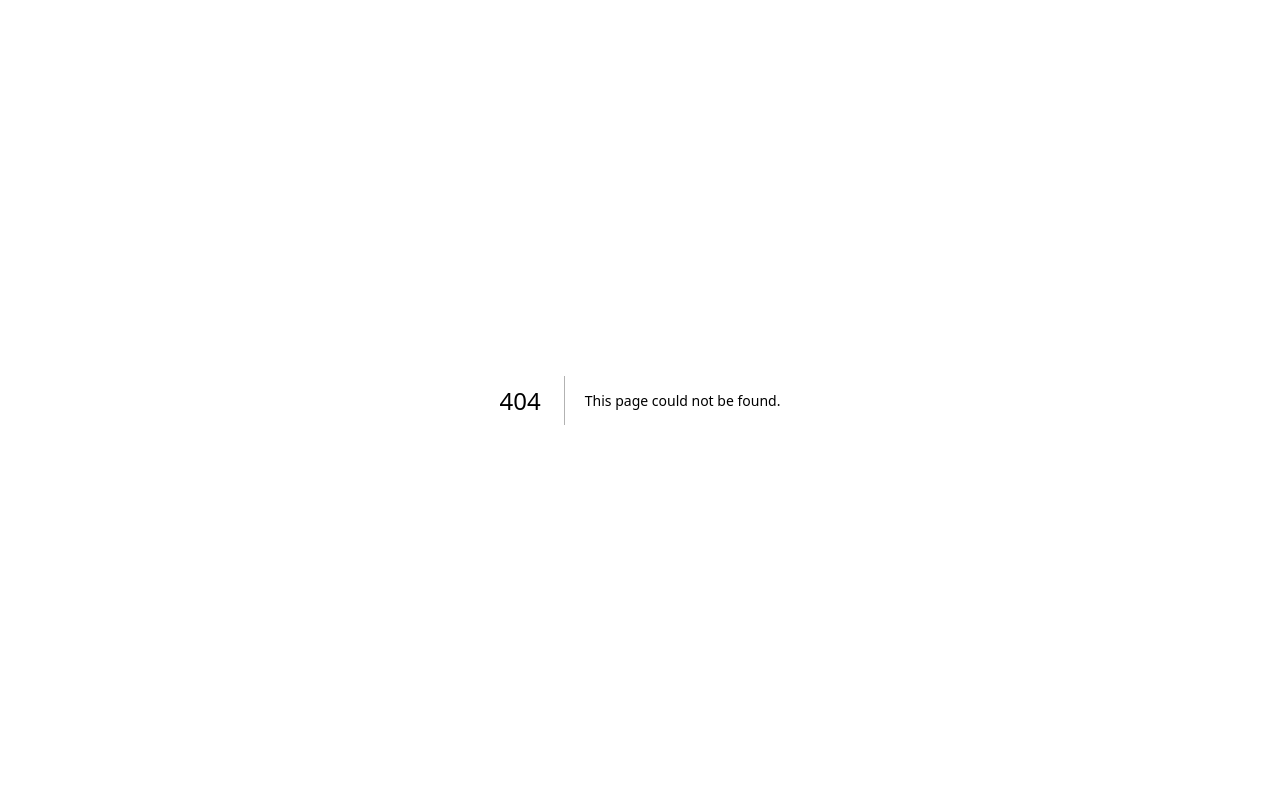
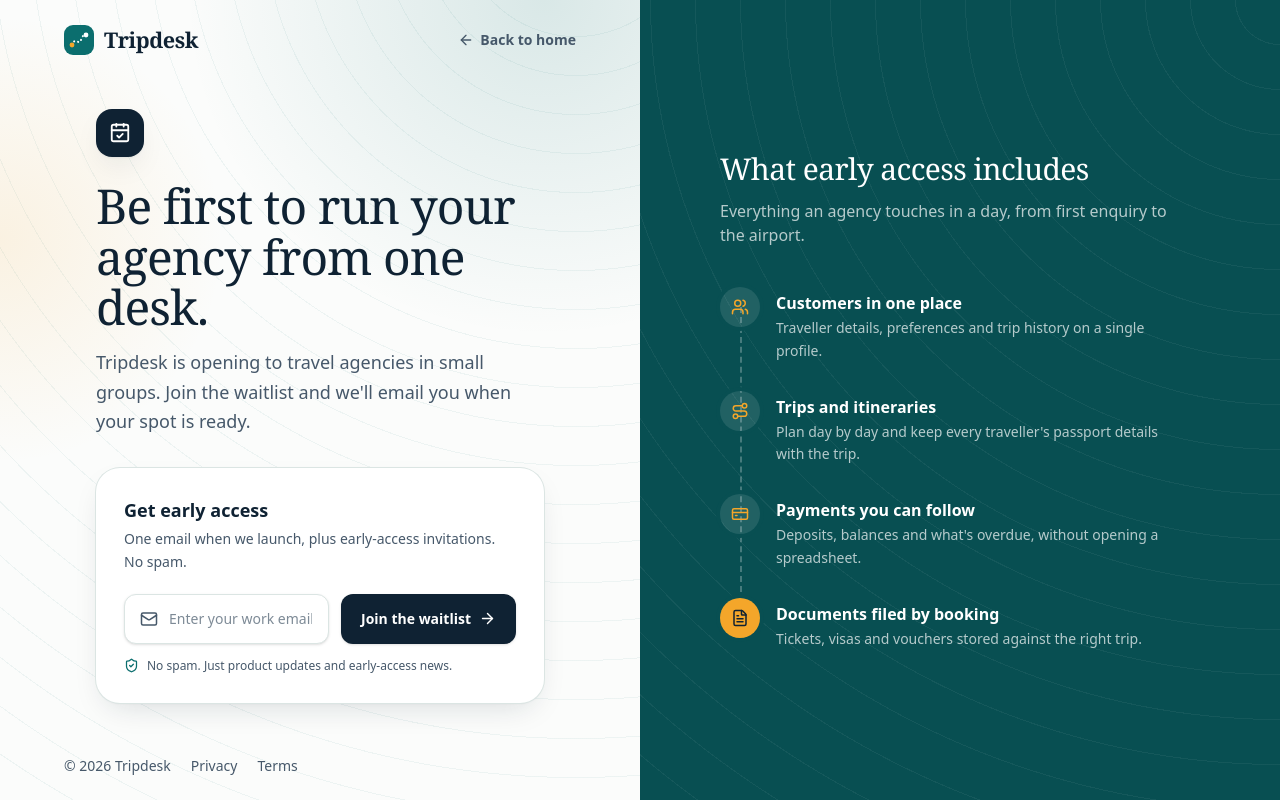
Before and after one commit to bishal-dd/travel-agency-management-frontend, a Next.js app: page /waitlist in a window 1280 px wide. Before the commit this address had no page. Built offline with nearby package versions, Linux system fonts and the light colour scheme.

Commit message:
add waitlist page and navigation

```diff
--- a/src/app/page.tsx
+++ b/src/app/page.tsx
@@ -15,12 +15,12 @@ export default function Home() {
       <Navbar />
       <main>
         <Hero />
-        <TrustedBy />
+        {/* <TrustedBy /> */}
         <Features />
         <ProductPreview />
         <Benefits />
         <HowItWorks />
-        <Testimonials />
+        {/* <Testimonials /> */}
         <CallToAction />
       </main>
       <Footer />
--- /dev/null
+++ b/src/app/waitlist/page.tsx
@@ -0,0 +1,155 @@
+import Link from "next/link";
+import {
+  CalendarCheck,
+  CreditCard,
+  FileText,
+  Route,
+  Users,
+} from "lucide-react";
+import { WaitlistForm } from "@/src/features/landing-page/ui/WaitlistForm";
+import { BackToHome } from "@/src/features/landing-page/ui/BackToHome";
+
+const features = [
+  {
+    icon: Users,
+    title: "Customers in one place",
+    body: "Traveller details, preferences and trip history on a single profile.",
+  },
+  {
+    icon: Route,
+    title: "Trips and itineraries",
+    body: "Plan day by day and keep every traveller's passport details with the trip.",
+  },
+  {
+    icon: CreditCard,
+    title: "Payments you can follow",
+    body: "Deposits, balances and what's overdue, without opening a spreadsheet.",
+  },
+  {
+    icon: FileText,
+    title: "Documents filed by booking",
+    body: "Tickets, visas and vouchers stored against the right trip.",
+  },
+];
+
+function LogoMark() {
+  return (
+    <svg width="30" height="30" viewBox="0 0 30 30" aria-hidden="true">
+      <rect width="30" height="30" rx="9" className="fill-lagoon" />
+      <path
+        d="M8 20c3-9 7 1 9-5s4-5 5-5"
+        fill="none"
+        stroke="white"
+        strokeWidth="2"
+        strokeLinecap="round"
+        strokeDasharray="0.1 4"
+      />
+      <circle cx="8" cy="20" r="2.4" className="fill-marigold" />
+      <circle cx="22" cy="10" r="2.4" fill="white" />
+    </svg>
+  );
+}
+
+export default function WaitlistPage() {
+  return (
+    <div className="grid min-h-dvh bg-paper lg:grid-cols-[minmax(0,1fr)_minmax(0,1fr)]">
+      {/* Form side */}
+      <div className="contours flex flex-col px-5 py-6 sm:px-10 lg:px-16">
+        <header className="flex items-center justify-between gap-4">
+          <Link
+            href="/"
+            className="inline-flex items-center gap-2.5"
+            aria-label="Tripdesk home"
+          >
+            <LogoMark />
+            <span className="font-display text-[1.35rem] font-semibold text-ink">
+              Tripdesk
+            </span>
+          </Link>
+          <BackToHome />
+        </header>
+
+        <main className="flex flex-1 items-center justify-center py-12">
+          <div className="w-full max-w-[28rem]">
+            <span className="grid size-12 place-items-center rounded-2xl bg-ink text-white shadow-lift">
+              <CalendarCheck size={22} aria-hidden="true" />
+            </span>
+
+            <h1 className="font-display mt-6 text-[2.6rem] leading-[1.05] font-medium text-ink sm:text-5xl">
+              Be first to run your agency from one desk.
+            </h1>
+            <p className="mt-4 text-lg leading-relaxed text-ink-soft">
+              Tripdesk is opening to travel agencies in small groups. Join the
+              waitlist and we&apos;ll email you when your spot is ready.
+            </p>
+
+            <div className="mt-8 rounded-3xl bg-white p-6 shadow-lift ring-1 ring-line sm:p-7">
+              <h2 className="text-lg font-bold text-ink">Get early access</h2>
+              <p className="mt-1 text-sm leading-relaxed text-ink-soft">
+                One email when we launch, plus early-access invitations. No
+                spam.
+              </p>
+              <div className="mt-5">
+                <WaitlistForm />
+              </div>
+            </div>
+          </div>
+        </main>
+
+        <footer className="flex flex-wrap gap-x-5 gap-y-1 text-sm text-ink-soft">
+          <span>© 2026 Tripdesk</span>
+          <Link href="/privacy" className="hover:text-ink">
+            Privacy
+          </Link>
+          <Link href="/terms" className="hover:text-ink">
+            Terms
+          </Link>
+        </footer>
+      </div>
+
+      {/* Feature panel */}
+      <aside className="relative hidden overflow-hidden bg-lagoon-deep text-white lg:flex lg:flex-col lg:justify-center lg:p-14 xl:p-20">
+        <div
+          aria-hidden="true"
+          className="absolute inset-0 bg-[repeating-radial-gradient(circle_at_100%_0%,transparent_0_44px,rgb(255_255_255/0.05)_44px_45px)]"
+        />
+
+        <div className="relative max-w-md">
+          <h2 className="font-display text-3xl leading-tight font-medium">
+            What early access includes
+          </h2>
+          <p className="mt-3 text-white/70">
+            Everything an agency touches in a day, from first enquiry to the
+            airport.
+          </p>
+
+          <ol className="relative mt-10 space-y-7">
+            <span
+              aria-hidden="true"
+              className="absolute top-5 bottom-5 left-5 border-l-2 border-dashed border-white/25"
+            />
+            {features.map((feature, index) => (
+              <li key={feature.title} className="relative flex gap-4">
+                <span
+                  className={`relative z-10 grid size-10 shrink-0 place-items-center rounded-full ring-4 ring-lagoon-deep ${
+                    index === features.length - 1
+                      ? "bg-marigold text-ink"
+                      : "bg-white/10 text-marigold"
+                  }`}
+                >
+                  <feature.icon size={18} aria-hidden="true" />
+                </span>
+                <div className="pt-1">
+                  <p className="font-semibold">{feature.title}</p>
+                  <p className="mt-0.5 text-sm leading-relaxed text-white/70">
+                    {feature.body}
+                  </p>
+                </div>
+              </li>
+            ))}
+          </ol>
+        </div>
+      </aside>
+    </div>
+  );
+}
--- /dev/null
+++ b/src/features/landing-page/ui/BackToHome.tsx
@@ -0,0 +1,19 @@
+"use client";
+
+import { useRouter } from "next/navigation";
+import { ArrowLeft } from "lucide-react";
+
+export function BackToHome() {
+  const router = useRouter();
+
+  return (
+    <button
+      type="button"
+      onClick={() => router.back()}
+      className="inline-flex items-center gap-1.5 text-sm font-semibold text-ink-soft transition-colors hover:text-ink"
+    >
+      <ArrowLeft size={16} aria-hidden="true" />
+      Back to home
+    </button>
+  );
+}
--- a/src/features/landing-page/ui/Navbar.tsx
+++ b/src/features/landing-page/ui/Navbar.tsx
@@ -9,7 +9,7 @@ const links = [
   { href: "#product", label: "Product" },
   { href: "#benefits", label: "Why Tripdesk" },
   { href: "#how-it-works", label: "How it works" },
-  { href: "#customers", label: "Customers" },
+  // { href: "#customers", label: "Customers" },
 ];
 
 export function Navbar() {
@@ -33,10 +33,12 @@ export function Navbar() {
           : "bg-transparent"
       }`}
     >
-      <Container className="flex h-16 items-center justify-between">
+      <Container className="relative flex h-16 items-center justify-between">
         <Logo />
-
-        <nav aria-label="Main" className="hidden items-center gap-7 lg:flex">
+        <nav
+          aria-label="Main"
+          className="absolute left-1/2 hidden -translate-x-1/2 items-center gap-7 lg:flex"
+        >
           {links.map((l) => (
             <a
               key={l.href}
@@ -47,8 +49,7 @@ export function Navbar() {
             </a>
           ))}
         </nav>
-
-        <div className="hidden items-center gap-2 lg:flex">
+        {/* <div className="hidden items-center gap-2 lg:flex">
           <a
             href="/sign-in"
             className="px-3 text-sm font-semibold text-ink transition-colors hover:text-lagoon"
@@ -57,8 +58,10 @@ export function Navbar() {
           </a>
 
           <Button href="/sign-up">Start free trial</Button>
+        </div> */}
+        <div className="hidden items-center gap-2 lg:flex">
+          <Button href="/waitlist">Join the waitlist</Button>
         </div>
-
         <button
           type="button"
           className="-mr-2 grid size-10 place-items-center rounded-full text-ink lg:hidden"
@@ -89,7 +92,7 @@ export function Navbar() {
                 {l.label}
               </a>
             ))}
-            <div className="mt-5 grid grid-cols-2 gap-3">
+            {/* <div className="mt-5 grid grid-cols-2 gap-3">
               <Button href="#" variant="secondary" size="lg">
                 Sign in
               </Button>
@@ -100,6 +103,11 @@ export function Navbar() {
               >
                 Start free trial
               </Button>
+            </div> */}
+            <div className="mt-5">
+              <Button href="/waitlist" size="lg" onClick={() => setOpen(false)}>
+                Join the waitlist
+              </Button>
             </div>
           </Container>
         </div>
```
